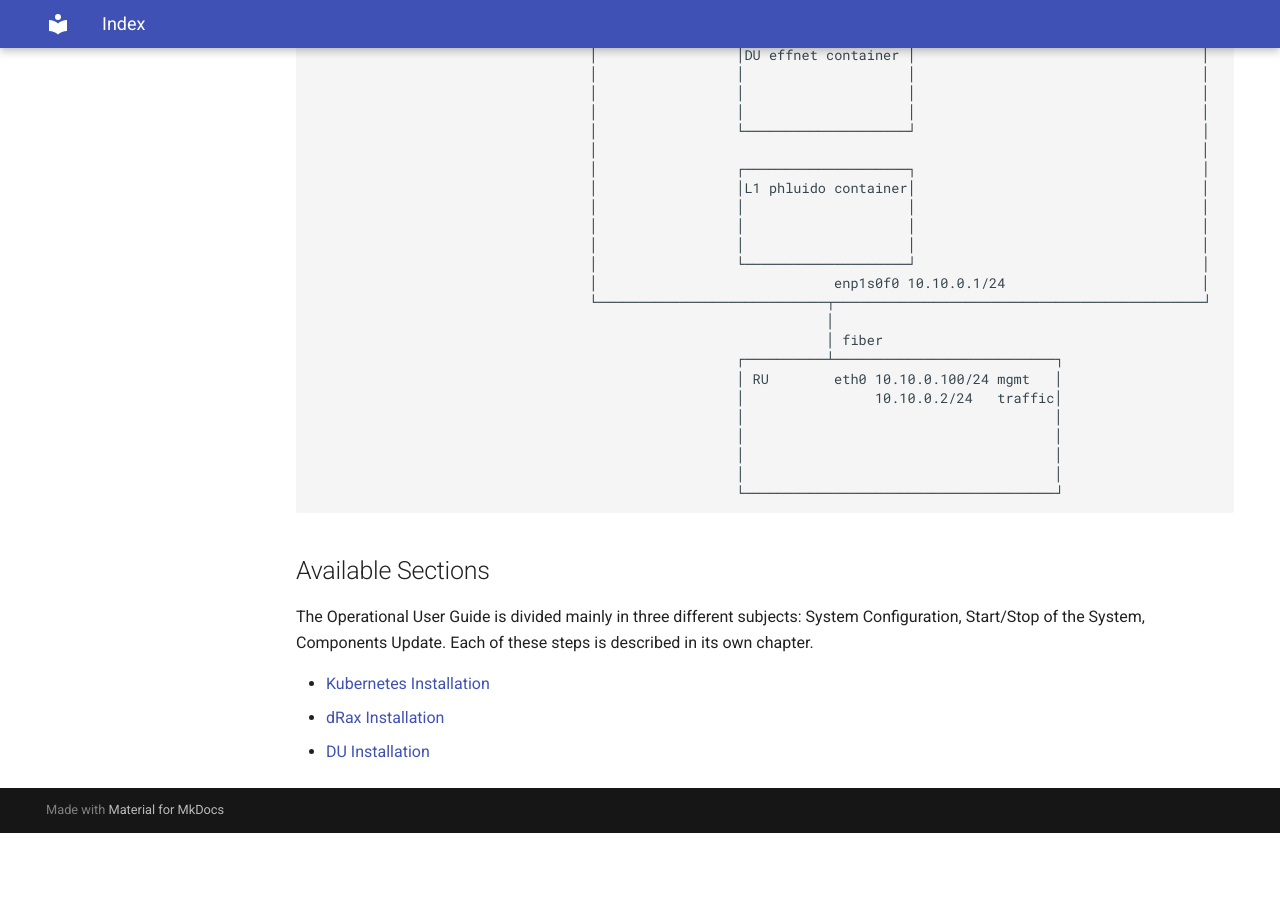
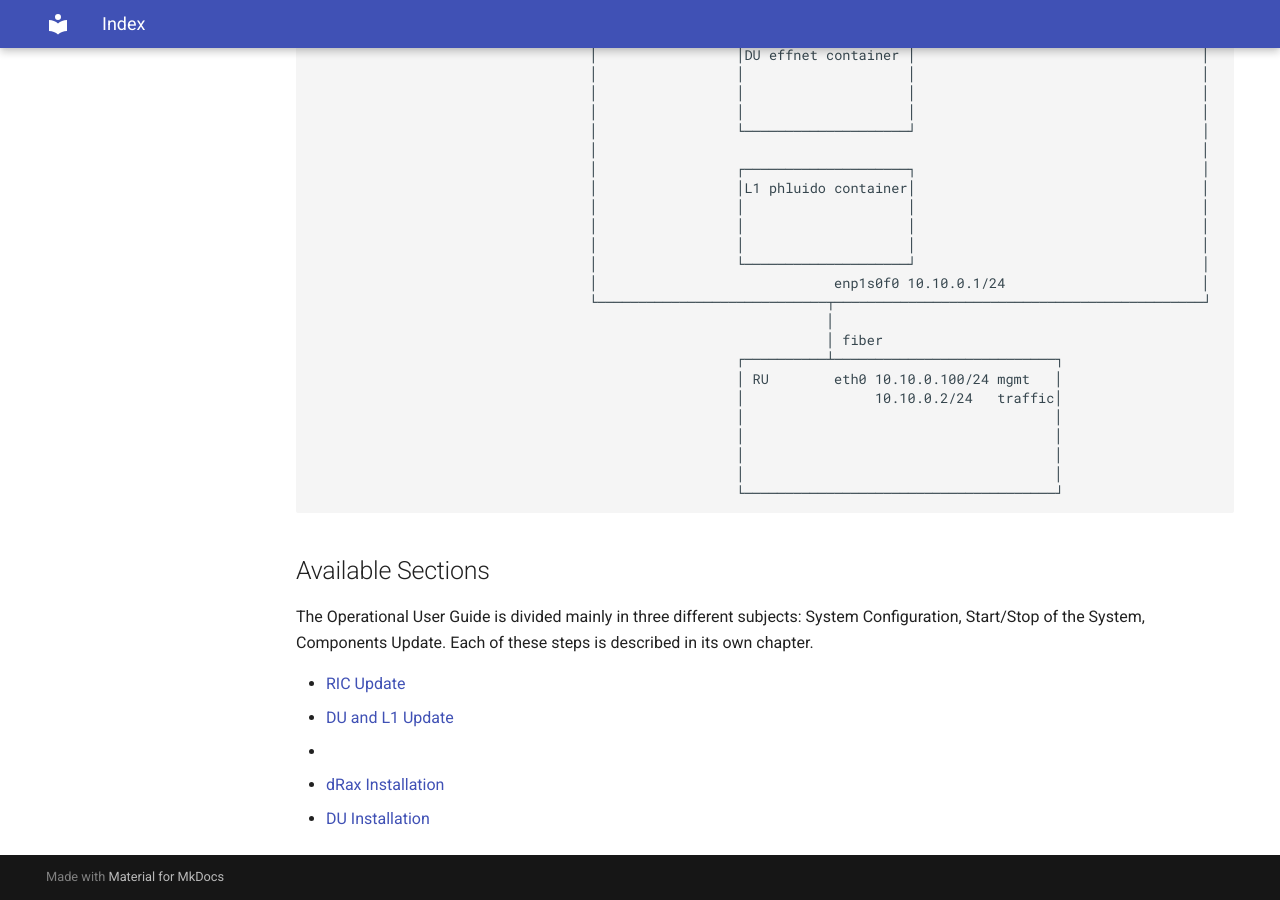
Before and after one commit to accelleran/drax-docs, an MkDocs documentation site: the page built from docs/op-guide/index.md, in a window 1280 px wide and 900 px high, scrolled down 2361 px. Built offline with MkDocs 1.6.1 and Material for MkDocs 9.7.7, drawn with Linux system fonts in a browser that asks for light colours; the version menu is left out; before the commit the page ends 3194 px from its top, so only the background shows below that.

Commit message:
Update index.md

```diff
--- a/docs/op-guide/index.md
+++ b/docs/op-guide/index.md
@@ -119,6 +119,9 @@ Before you continue installing fill in this simplified drawing with the ip addre
 The Operational User Guide is divided mainly in three different subjects: System Configuration, Start/Stop of the System, Components Update.
 Each of these steps is described in its own chapter.
 
-* [Kubernetes Installation](/drax-docs/op-guide/DU-L1 Update/)
+* [RIC Update](/RIC Update/)
+* [DU and L1 Update](/drax-docs/op-guide/DU-L1 Update/)
+*
+
 * [dRax Installation](/drax-docs/drax-install/)
 * [DU Installation](/drax-docs/du-install/)
```
